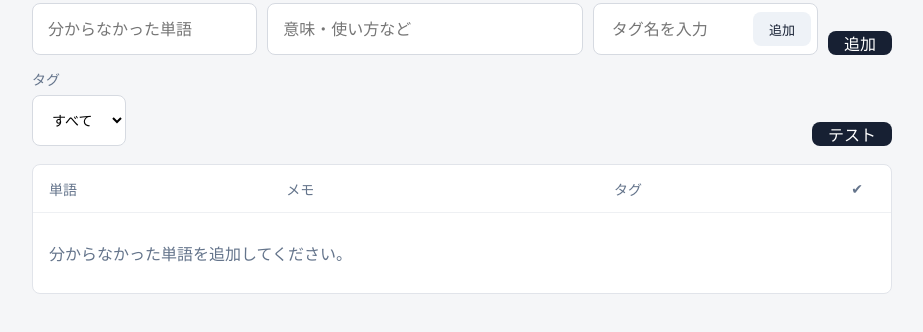
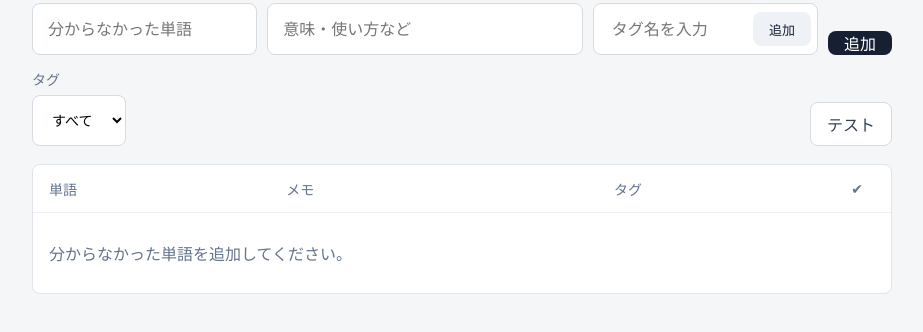
Before and after one commit to Junkoma2/word-list, a plain HTML site: page index.html in a window 1280 px wide. Shown: the part 114-446 px from the top of the page, without its empty margins (178-1101 px from the left). Drawn offline with Linux system fonts and the light colour scheme.

Commit message:
fix: 「テスト」ボタンをセカンダリスタイルに変更して「追加」と視覚的に区別する
Closes #9

```diff
--- a/styles.css
+++ b/styles.css
@@ -168,7 +168,6 @@ h1 {
 }
 
 .word-form button,
-.toolbar button,
 .test-actions button {
   border: 0;
   border-radius: 8px;
@@ -181,6 +180,16 @@ h1 {
 .word-form .tag-add-button {
   background: #eef2f7;
   color: #172033;
+}
+
+#start-test {
+  border: 1px solid #d6dae1;
+  border-radius: 8px;
+  background: #fff;
+  color: #334155;
+  padding: 0 16px;
+  cursor: pointer;
+  min-height: 44px;
 }
 
 .toolbar {
```
